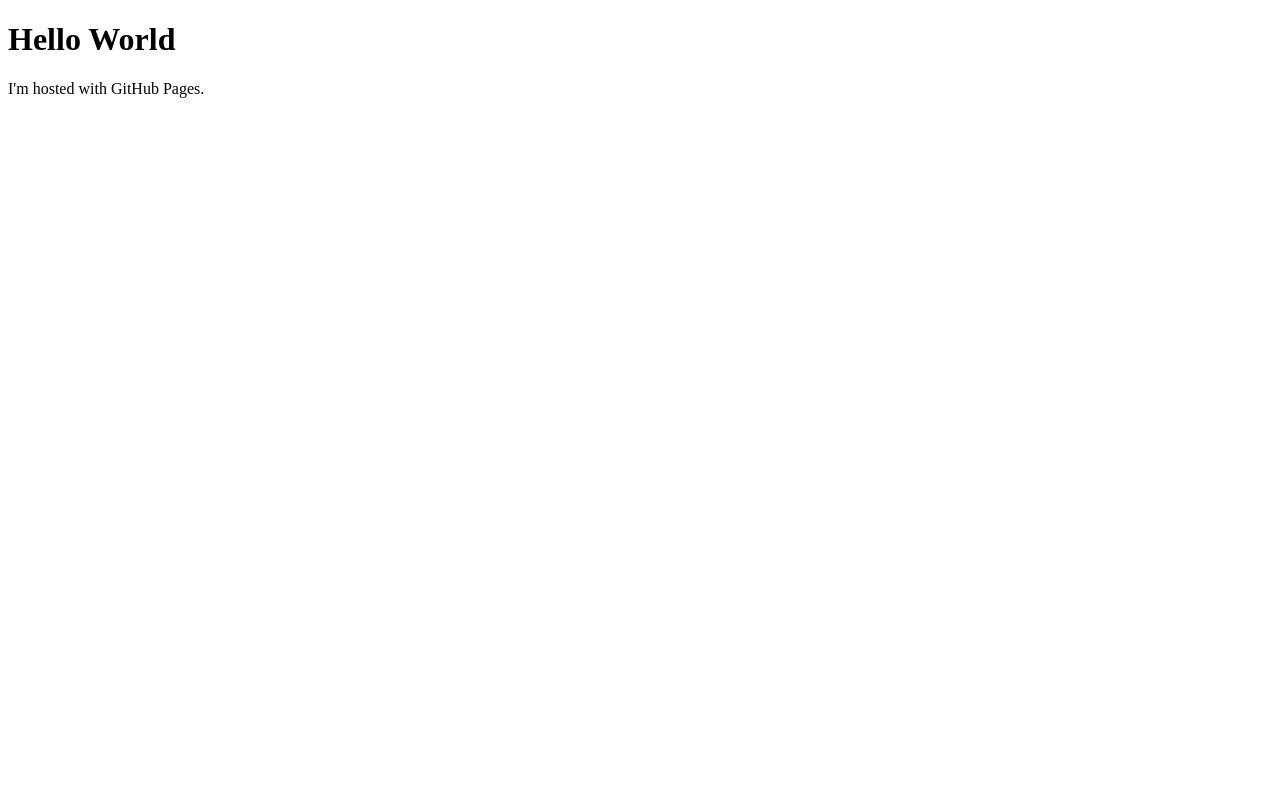
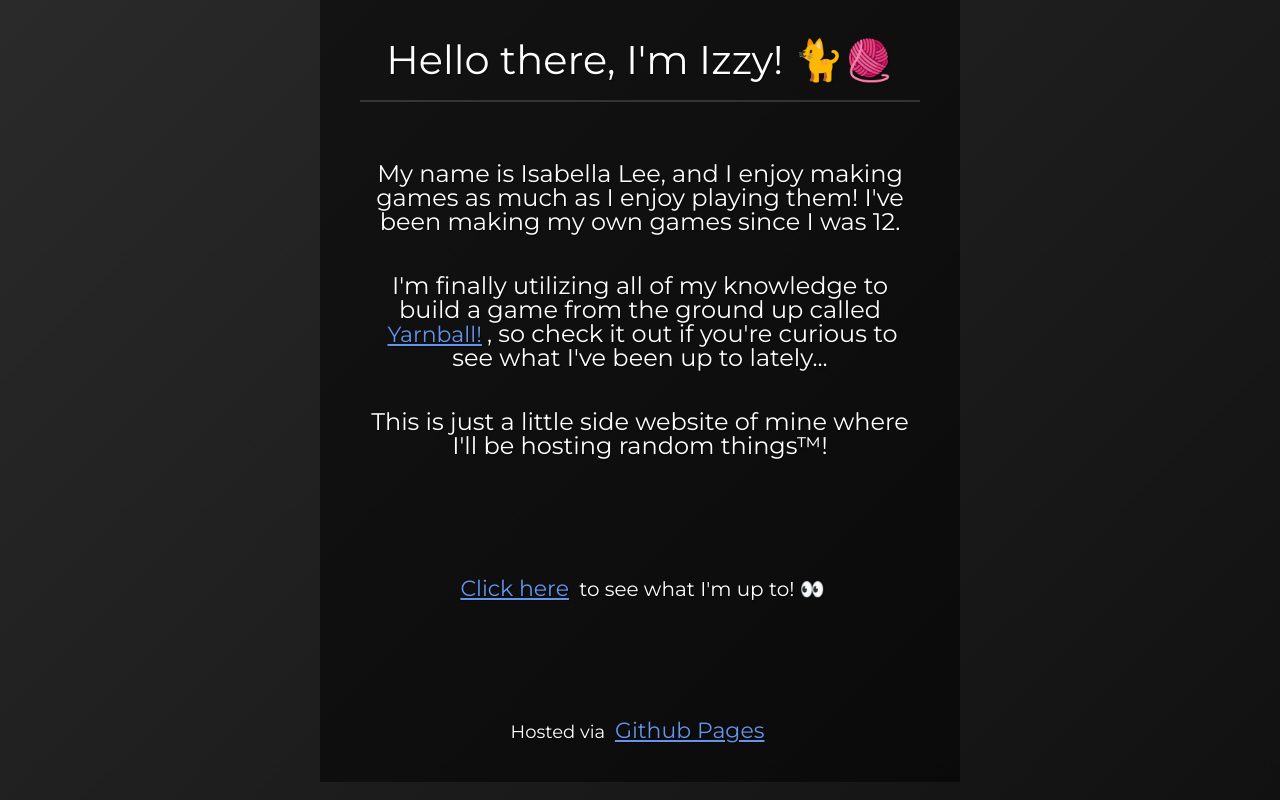
Before and after one commit to Isabwella/Isabwella.github.io, a plain HTML site: page index.html in a window 1280 px wide. Drawn offline with Linux system fonts and the light colour scheme.

Commit message:
Created barebones skeleton of portfolio site
Created VERY temporary, "get the job done"-type site to publicly host each Yarnball build, so anybody with the link can see it and demo it while it's in development!

```diff
--- /dev/null
+++ b/assets/reset.css
@@ -0,0 +1,48 @@
+/* http://meyerweb.com/eric/tools/css/reset/
+   v2.0 | 20110126
+   License: none (public domain)
+*/
+
+html, body, div, span, applet, object, iframe,
+h1, h2, h3, h4, h5, h6, p, blockquote, pre,
+a, abbr, acronym, address, big, cite, code,
+del, dfn, em, img, ins, kbd, q, s, samp,
+small, strike, strong, sub, sup, tt, var,
+b, u, i, center,
+dl, dt, dd, ol, ul, li,
+fieldset, form, label, legend,
+table, caption, tbody, tfoot, thead, tr, th, td,
+article, aside, canvas, details, embed,
+figure, figcaption, footer, header, hgroup,
+menu, nav, output, ruby, section, summary,
+time, mark, audio, video {
+	margin: 0;
+	padding: 0;
+	border: 0;
+	font-size: 100%;
+	font: inherit;
+	vertical-align: baseline;
+}
+/* HTML5 display-role reset for older browsers */
+article, aside, details, figcaption, figure,
+footer, header, hgroup, menu, nav, section {
+	display: block;
+}
+body {
+	line-height: 1;
+}
+ol, ul {
+	list-style: none;
+}
+blockquote, q {
+	quotes: none;
+}
+blockquote:before, blockquote:after,
+q:before, q:after {
+	content: '';
+	content: none;
+}
+table {
+	border-collapse: collapse;
+	border-spacing: 0;
+}
--- a/index.html
+++ b/index.html
@@ -1,10 +1,29 @@
 <!DOCTYPE html>
-<html>
+<html lang="en">
 <head>
-
+  <meta charset="UTF-8">
+  <link rel="stylesheet" href="assets/reset.css">
+  <link rel="stylesheet" href="res/main.css">
+  <title>Izzy Designs</title>
 </head>
 <body>
-<h1>Hello World</h1>
-<p>I'm hosted with GitHub Pages.</p>
+  <div class="container">
+    <h1>Hello there, I'm Izzy! 🐈🧶</h1>
+    <hr>
+    <br>
+    <h3>My name is Isabella Lee, and I enjoy making games as much as I enjoy playing them! I've been making my own games since I was 12.</h3>
+    <br>
+    <h3> I'm finally utilizing all of my knowledge to build a game from the ground up called <a href="https://github.com/izzydesigns/Yarnball-Demo">Yarnball!</a>, so check it out if you're curious to see what I've been up to lately...</h3>
+    <br>
+    <h3>This is just a little side website of mine where I'll be hosting random things™!</h3>
+    <br>
+    <br>
+    <br>
+    <h6><a href="overview.html">Click here</a> to see what I'm up to! 👀</h6>
+    <br>
+    <br>
+    <br>
+    <p>Hosted via <a href="https://pages.github.com/">Github Pages</a></p>
+  </div>
 </body>
 </html>
--- /dev/null
+++ b/res/main.css
@@ -0,0 +1,55 @@
+@import url('https://fonts.googleapis.com/css2?family=Montserrat:ital,wght@0,100..900;1,100..900&display=swap');
+html,body{
+    position: absolute;
+    top: 0;
+    left: 0;
+    width: 100%;
+    height: 100%;
+    font-family: 'Montserrat', sans-serif;
+    color: white;
+    text-align: center;
+    font-size: 1.25rem !important;
+    text-shadow: 1px 1px 1px rgba(0,0,0,.5);
+    overflow-y: scroll;
+}
+html{background: linear-gradient(135deg, #2a2a2a, #111);}
+hr{
+    border: none; /* Remove the default border */
+    height: 2px;  /* Set the height */
+    background-color: rgba(255,255,255,0.15);
+}
+h1{
+    font-size: 2rem !important;
+}
+h3{
+    font-size: 1.2rem !important;
+}
+h6{
+    font-size: 1rem !important;
+}
+p{
+    font-size: 0.9rem !important;
+}
+blockquote{
+    font-size: 0.9rem !important;
+    font-style: italic;
+}
+a{
+    font-size: 1.1rem !important;
+    color: cornflowerblue !important;
+    margin: 0.25rem !important;
+}
+a:hover{
+    color: white !important;
+}
+a:visited{
+    color: lightskyblue !important;
+}
+.container{
+    position: absolute;
+    left: 50%;
+    transform: translateX(-50%);
+    font-size: 2rem;
+    padding: 2rem;
+    background: rgba(0,0,0,.5);
+}
```
Also changed, not shown: overview.html (added, +40 -0 lines), 2 other files.
